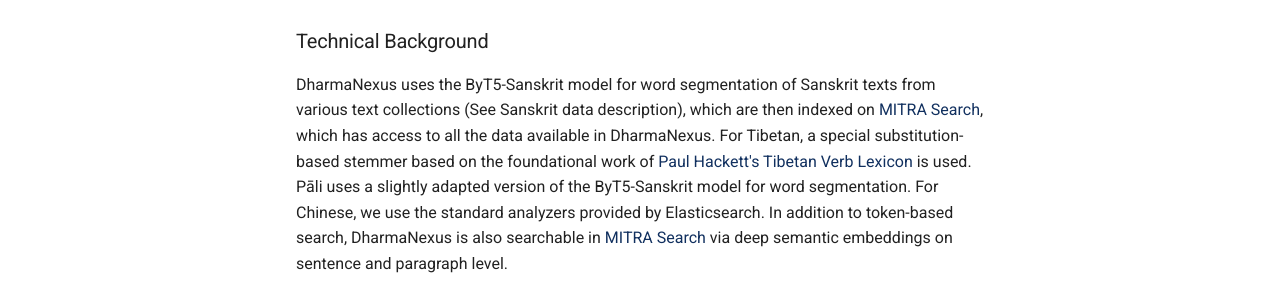
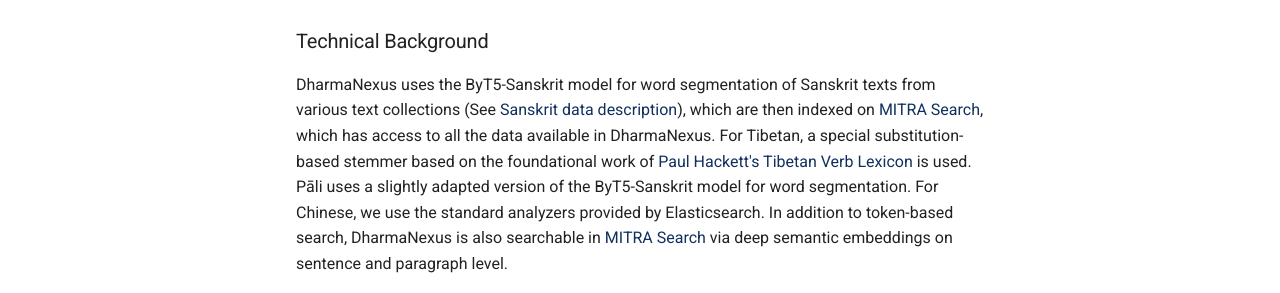
Before and after one commit to dharmamitra/dharmamitra-guides, an MkDocs documentation site: the page built from docs/dharmanexus.md, in a window 1280 px wide and 900 px high, scrolled down 2798 px. Shown: the part 387-680 px from the top of the window. Built offline with MkDocs 1.6.1 and Material for MkDocs 9.7.7, drawn with Linux system fonts in a browser that asks for light colours; comment, search, counter and statistics services are not loaded; some of the changed lines change nothing that is shown.

Commit message:
dm update

```diff
--- a/docs/dharmanexus.md
+++ b/docs/dharmanexus.md
@@ -89,7 +89,7 @@
 
 ### Technical Background
 
-DharmaNexus uses the ByT5-Sanskrit model for word segmentation of Sanskrit texts from various text collections (See Sanskrit data description), which are then indexed on [MITRA Search](mitra_tools/search.md), which has access to all the data available in DharmaNexus. For Tibetan, a special substitution-based stemmer based on the foundational work of [Paul Hackett's Tibetan Verb Lexicon](https://www.shambhala.com/a-tibetan-verb-lexicon-15252.html) is used. Pāli uses a slightly adapted version of the ByT5-Sanskrit model for word segmentation. For Chinese, we use the standard analyzers provided by Elasticsearch. In addition to token-based search, DharmaNexus is also searchable in [MITRA Search](mitra_tools/search.md) via deep semantic embeddings on sentence and paragraph level.
+DharmaNexus uses the ByT5-Sanskrit model for word segmentation of Sanskrit texts from various text collections (See [Sanskrit data description](https://dharmamitra.github.io/dharmamitra-guides/dharmanexus/#sanskrit)), which are then indexed on [MITRA Search](mitra_tools/search.md), which has access to all the data available in DharmaNexus. For Tibetan, a special substitution-based stemmer based on the foundational work of [Paul Hackett's Tibetan Verb Lexicon](https://www.shambhala.com/a-tibetan-verb-lexicon-15252.html) is used. Pāli uses a slightly adapted version of the ByT5-Sanskrit model for word segmentation. For Chinese, we use the standard analyzers provided by Elasticsearch. In addition to token-based search, DharmaNexus is also searchable in [MITRA Search](mitra_tools/search.md) via deep semantic embeddings on sentence and paragraph level.
 
 ---
 
```
